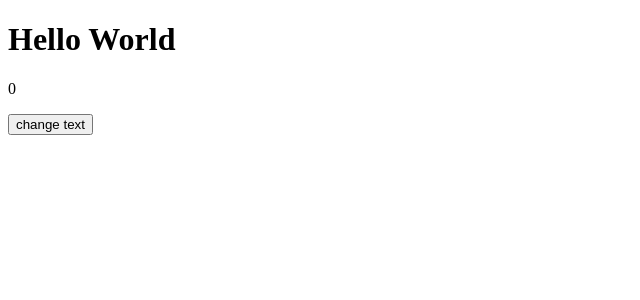
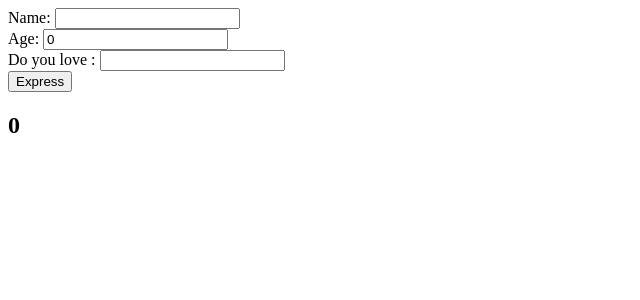
Before and after one commit to laresamdeola/ReactPractise, a React (Create React App) app: page / in a window 1280 px wide. Shown: the top 300 px of the page, without its empty margins (0-640 px from the left). Built offline with nearby package versions, Linux system fonts and the light colour scheme.

Commit message:
useState example with multiple state values

```diff
--- a/src/components/lessons/usestatemultiplestatevalues.jsx
+++ b/src/components/lessons/usestatemultiplestatevalues.jsx
@@ -0,0 +1,57 @@
+import React, { useState } from "react";
+
+const MultipleState = () => {
+  const [name, setName] = useState("");
+  const [age, setAge] = useState(0);
+  const [inLove, setInLove] = useState("");
+
+  const handleForm = (event) => {
+    event.preventDefault();
+    console.log(`${name}, ${age}, ${inLove}`);
+  };
+
+  return (
+    <div>
+      <form onSubmit={handleForm}>
+        <label htmlFor="name">Name: </label>
+        <input
+          type="text"
+          name="name"
+          value={name}
+          onChange={(event) => {
+            setName(event.target.value);
+          }}
+        />
+        <br />
+        <label htmlFor="age">Age: </label>
+        <input
+          type="text"
+          name="age"
+          value={age}
+          onChange={(event) => {
+            setAge(event.target.value);
+          }}
+        />
+        <br />
+        <label htmlFor="inLove">Do you love {name}: </label>
+        <input
+          type="text"
+          name="inLove"
+          value={inLove}
+          onChange={(event) => {
+            setInLove(event.target.value);
+          }}
+        />
+        <br />
+        <button type="submit">Express</button>
+      </form>
+      <section>
+        <h1>{name}</h1>
+        <h1>{age}</h1>
+        <h1>{inLove}</h1>
+      </section>
+    </div>
+  );
+};
+
+export { MultipleState };
--- a/src/index.js
+++ b/src/index.js
@@ -1,8 +1,8 @@
 import React from "react";
 import { createRoot } from "react-dom/client";
-import { ObjectExample } from "./components/lessons/usestateobject";
+import { MultipleState } from "./components/lessons/usestatemultiplestatevalues";
 
 const rootElement = document.getElementById("root");
 const root = createRoot(rootElement);
 
-root.render(<ObjectExample />);
+root.render(<MultipleState />);
```
